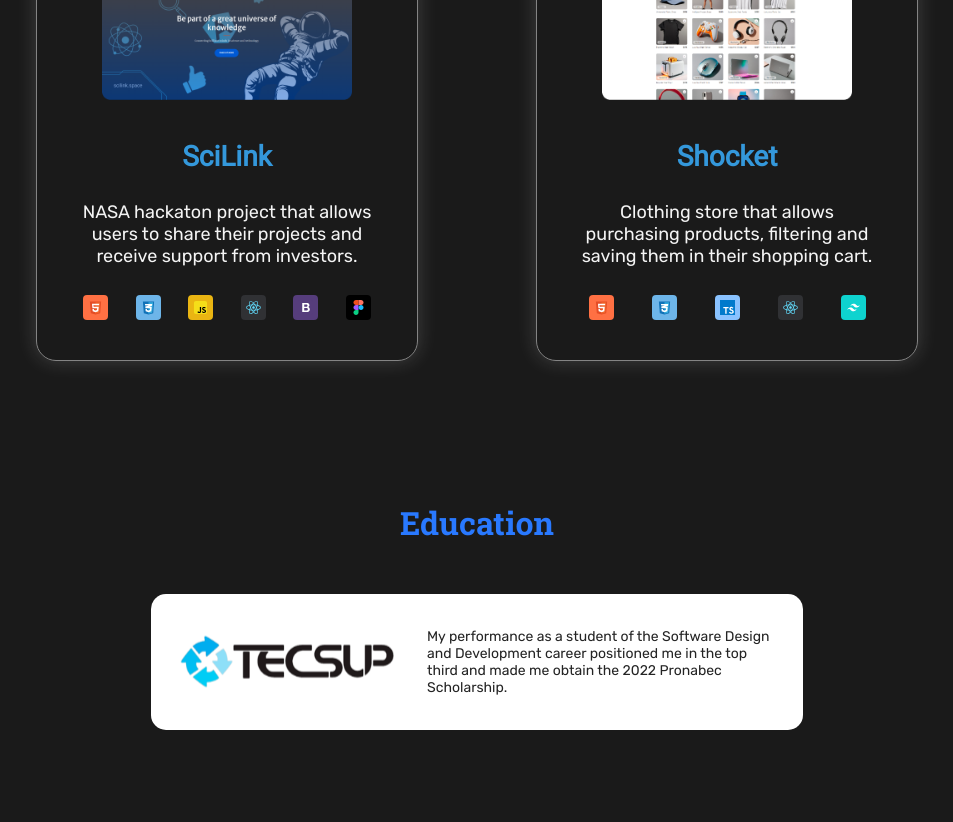
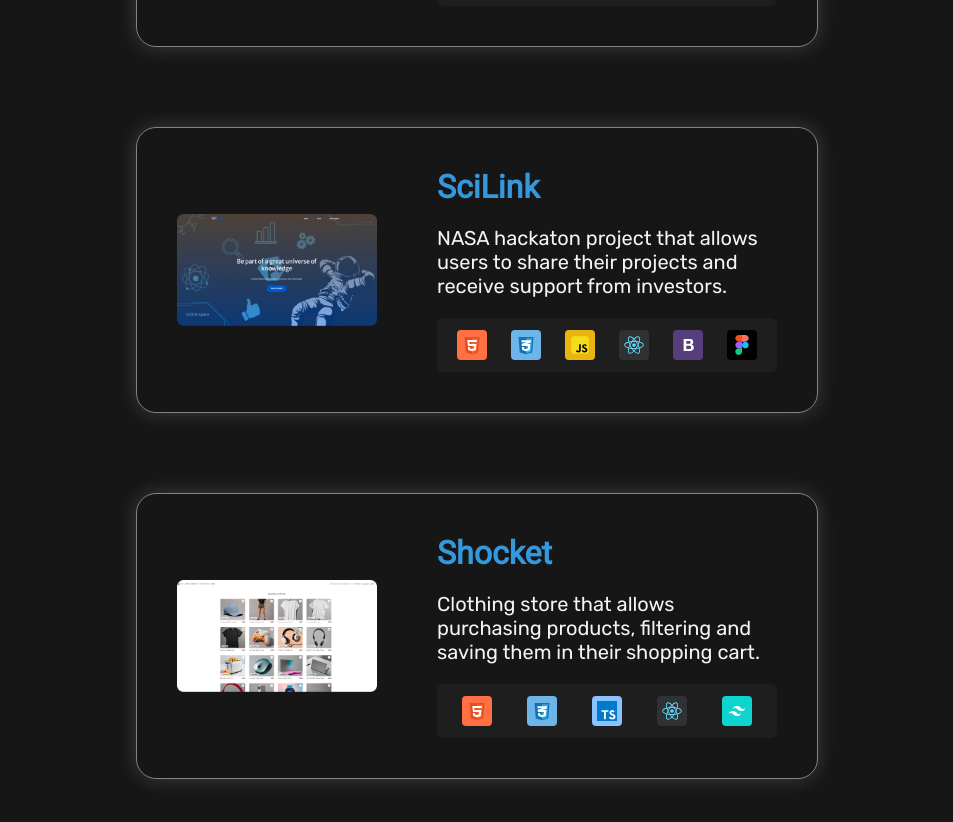
Before and after one commit to dannycastilloo/portfolio, a React (Vite) app: page / in a window 1280 px wide. Shown: the part 1940-2762 px from the top of the page, without its empty margins (163-1116 px from the left). Before the commit the page ends 2720 px from the top, so only its background shows below. Built offline with nearby package versions, Linux system fonts and the light colour scheme.

Commit message:
change cards style

```diff
--- a/src/App.scss
+++ b/src/App.scss
@@ -4,7 +4,7 @@ $rubik: 'Rubik', sans-serif;
 $roboto-slab: 'Roboto Slab', serif;
 
 /* Colors */
-$background: #1A1A1A;
+$background: #161616;
 $lightgray: #98A4AE;
 $blue: #2979FF;
 $skyblue: #3498DB;
--- a/src/components/Education/index.jsx
+++ b/src/components/Education/index.jsx
@@ -1,13 +1,17 @@
 import './index.scss'
 
-function Education({ img, title, description }) {
+function Education({ img, title, career, time, description }) {
   return (
     <>
-        <h2 className='subtitle'>Education</h2>
-        <div className='education-card'>
-          <img src={img} alt={title} />
-          <p>{description}</p>
+      <h2 className='subtitle'>Education</h2>
+      <div className='education-card'>
+        <img src={img} alt={title} />
+        <div>
+          <h3 className='education-career'>{career}</h3>
+          <h3 className='education-time'>{time}</h3>
+          <p className='education-desc'>{description}</p>
         </div>
+      </div>
     </>
   )
 }
--- a/src/components/Education/index.scss
+++ b/src/components/Education/index.scss
@@ -7,14 +7,13 @@
 }
 
 .education-card {
-    padding: 50px 45px;
+    padding: 50px 80px;
     background-color: white;
     display: flex;
-
     margin: 0 auto;
     border-radius: 15px;
-    max-width: 574px;
-    gap: 45px;
+    max-width: 780px;
+    gap: 80px;
 }
 
 .education-card > img {
@@ -22,44 +21,68 @@
     margin: 0 auto;
 }
 
-.education-card > p {
+.education-career {
     font-family: $rubik;
     color: #242424;
+    font-size: 24px;
+}
+
+.education-time {
+    font-family: $rubik;
+    color: #515151;
+    font-size: 20px;
+}
+
+.education-desc {
+    font-family: $rubik;
+    color: #242424;
+    font-size: 20px;
 }
 
 @media (width <= 767px) {
     .education-card {
-        padding: 20px 26px;
+        padding: 40px 20px;
         flex-direction: column;
         margin: 0 auto;
-        max-width: 50%;
-        gap: 5px;
+        max-width: 80%;
+        gap: 10px;
     }
 
     .education-card > img {
         margin: 10px auto;
-        width: 150px;
+        width: 220px;
     }
 
     .education-card > p {
         text-align: center;
         font-size: 14px;
     }
+
+    .education-career {
+        font-size: 20px;
+    }
+
+    .education-time {
+        font-size: 16px;
+    }
+
+    .education-desc {
+        font-size: 16px;
+    }
 }
 
 @media (768px <= width < 1440px) {
     .education-card {
-        padding: 20px 26px;
+        padding: 20px 40px;
         margin: 0 auto;
         border-radius: 15px;
         max-width: 60%;
-        gap: 30px;
     }
 
     .education-card > img {
         display: block;
         margin: 0 auto;
-        width: 220px;
+        width: 200px;
     }
 
     .education-card > p {
--- a/src/components/Experience/index.scss
+++ b/src/components/Experience/index.scss
@@ -37,9 +37,9 @@
     .experience-card {
         flex-direction: column;
         margin: 20px auto;
-        width: 65%;
+        width: 80%;
         gap: 1rem;
-        padding: 20px 30px;
+        padding: 20px;
     }
 
     .role {
--- a/src/components/Project/index.jsx
+++ b/src/components/Project/index.jsx
@@ -8,7 +8,7 @@ function Project({ screenshot, title, description, repo, page, technologies }) {
                 <img src={screenshot} alt={title} />
             </div>
             <div className='project-info'>
-                <h2 className='project-name' >{title}</h2>
+                <h2 className='project-name'>{title}</h2>
                 <p>{description}</p>
                 <div className='technologies'>
                     {technologies.map((tech, index) => (
--- a/src/components/Project/index.scss
+++ b/src/components/Project/index.scss
@@ -2,99 +2,81 @@
 
 .project-card {
     display: flex;
-    flex-direction: column;
     margin: 40px auto;
-    padding: 40px 40px 0 40px;
+    padding: 40px;
     border: 1px solid #848484;
     border-radius: 20px;
-    gap: 40px;
+    gap: 60px;
     box-shadow: 0 0 20px rgba(219, 219, 219, 0.2);
+    max-width: 82%;
 }
 
 .project-name {
-    margin: 0 auto;
     color: $skyblue;
-    font-size: 28px;
+    font-size: 32px;
 }
 
 .project-img {
     margin: 0 auto;
     display: flex;
-    gap: 25px;
     justify-content: center;
     align-items: center;
 }
 
-.project-img > img{
-
-    width: 250px;
-    justify-content: center;
-    align-items: center;
-}
-
-.project-button {
-    display: flex;
-    justify-content: center;
-    align-items: center;
-    border: none;
-    border-radius: 4px;
-    background-color: #173459;
-    padding-top: 7px;
-    padding-bottom: 7px;
-    color: white;
-    width: 110px;
-    cursor: pointer;
-}
-
-.project-button > span {
-    font-family: $rubik;
-    font-size: 12px;
-    margin-left: 10px;
-}
-
-.project-button:hover {
-    background-color: #3498DB;
+.project-img > img {
+    width: 400px;
 }
 
 .project-info {
-    width: 300px;
-    text-align: center;
-    font-size: 18px;
-    gap: 10px;
     display: flex;
     flex-direction: column;
 }
 
 .project-info > h2 {
     font-family: $roboto;
-
+    margin: 0;
 }
 
 .project-info > p {
     font-family: $rubik;
+    font-size: 20px;
 }
 
 .technologies {
-    margin: 0 auto 40px auto;
-    justify-content: center;
     display: flex;
     flex-wrap: wrap;
     gap: 15px;
-    width: 100%;
+    padding: 12px 15px;
+    background-color: #1E1E1E;
+    border-radius: 6px;
+    margin-top: auto;
 }
 
 @media (width < 768px) {
     .project-card {
         margin: 20px auto;
-        padding: 40px 25px 20px 25px;
+        padding: 40px 20px;
+        gap: 30px;
+        flex-direction: column;
+        max-width: 80%;
+    }
+
+    .project-img > img{
+        width: 90%;
     }
 
     .project-info {
-        width: 220px;
+        margin: auto;
     }
 
-    .project-img > img{
-        width: 180px;
+    .project-info > h2 {
+        font-size: 20px;
+        text-align: center;
+    }
+
+    .project-info > p {
+        font-size: 16px;
+        text-align: center;
     }
 
     .technologies {
@@ -105,5 +87,11 @@
 }
 
 @media (768px <= width < 1440px) {
+    .project-card {
+        max-width: 60%;
+    }
 
+    .project-img > img {
+        width: 200px;
+    }
 }
--- a/src/components/Technology/index.scss
+++ b/src/components/Technology/index.scss
@@ -7,8 +7,9 @@
     border-radius: 4px;
 }
 
-.btn-technology *  {
+.btn-technology > img {
     margin: auto;
+    width: 24px;
 }
 
 @media (width <= 767px) {
@@ -16,8 +17,9 @@
         margin: 0 auto;
     }
 
-    .btn-technology > span {
-        font-size: 8px;
+    .btn-technology > img {
+        margin: auto;
+        width: 14px;
     }
 }
 
@@ -25,4 +27,8 @@
     .btn-technology {
         margin: 0 auto;
     }
+
+    .btn-technology > img {
+        width: 20px;
+    }
 }
--- a/src/views/MainView.jsx
+++ b/src/views/MainView.jsx
@@ -129,6 +129,8 @@ function MainView() {
                     <Education
                         img='./education/TECSUP.svg'
                         title='TECSUP'
+                        career='Software Design & Development'
+                        time='March 2021 - December 2023'
                         description='My performance as a student of the Software Design and Development career positioned me in the top third and made me obtain the 2022 Pronabec Scholarship.' />
                 </div>
             </div>
```
